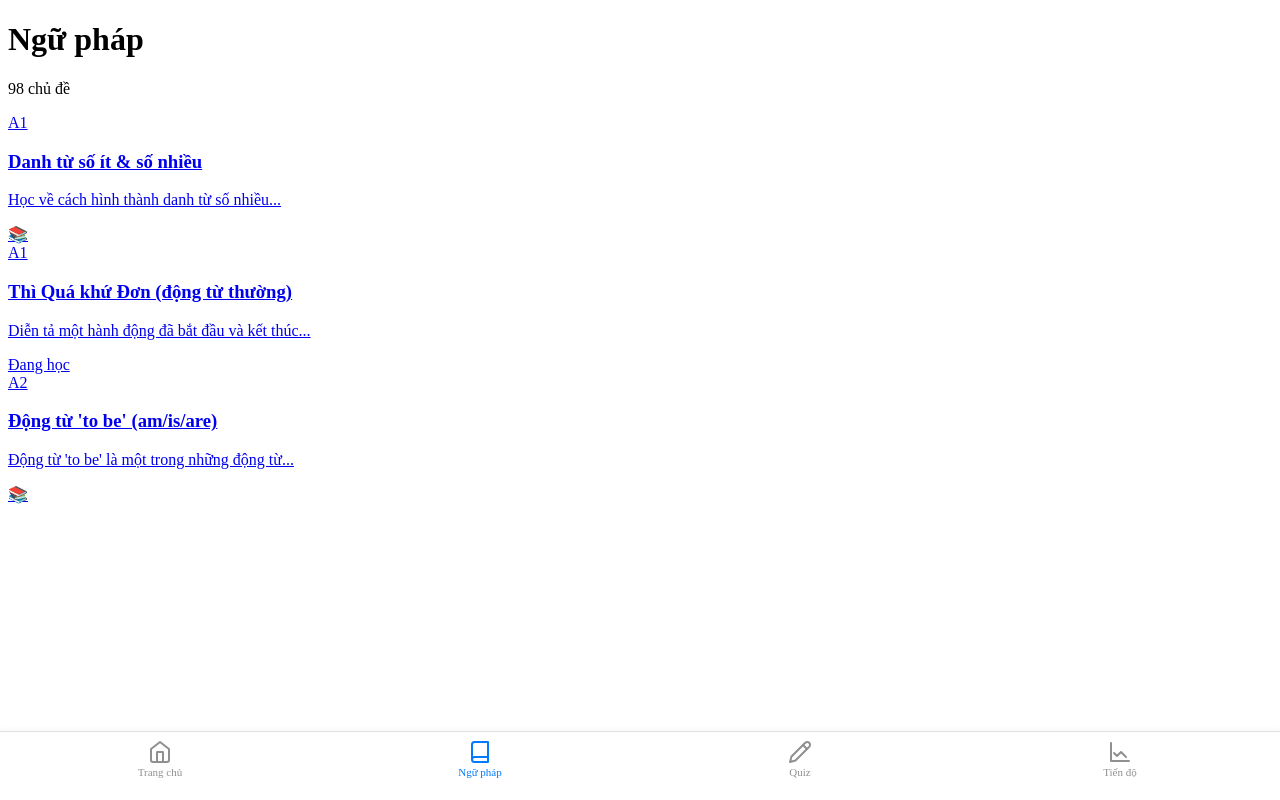
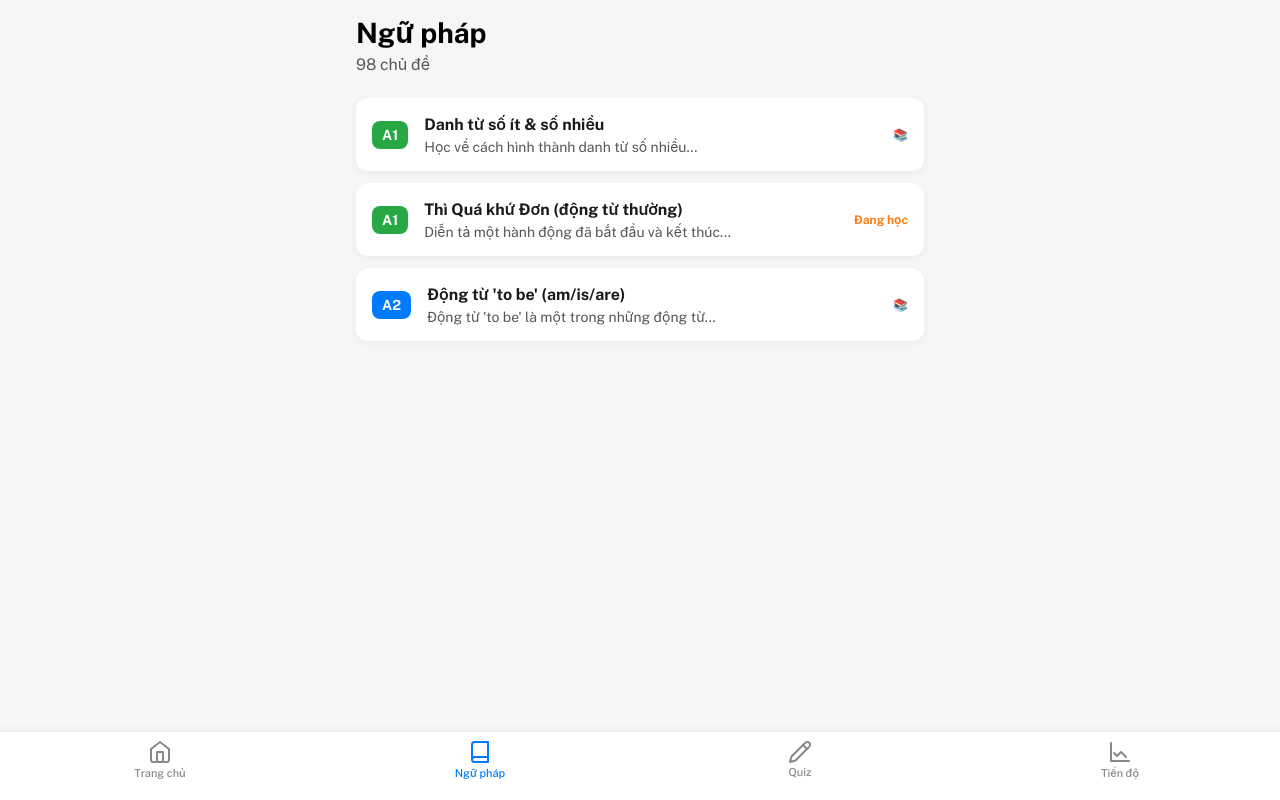
Before and after one commit to thanhduongnmc24-gif/Tienganh, a website: page public/index.html in a window 1280 px wide. Both pictures are taken after a click on the link "Ngữ pháp". Drawn offline with nearby package versions, Linux system fonts and the light colour scheme; no server answers.

Commit message:
Update style.css

```diff
--- a/public/style.css
+++ b/public/style.css
@@ -1,51 +1,202 @@
-/* --- BẮT ĐẦU CSS CHO CẤU TRÚC ĐA TRANG --- */
-
-/* * 1. Ẩn tất cả các "page" theo mặc định
- * Chúng ta sẽ dùng 70px để chừa chỗ cho thanh tab bar ở dưới
- */
+/* --- THIẾT LẬP CHUNG & PHÔNG CHỮ --- */
 body {
-  padding-bottom: 70px; /* Chừa khoảng trống cho nav bar */
+  /* Dùng phông chữ Public Sans mới */
+  font-family: "Public Sans", -apple-system, BlinkMacSystemFont, "Segoe UI", Roboto, Helvetica, Arial, sans-serif;
+  background-color: #f4f7f6; /* Màu nền xám rất nhẹ */
+  color: #1a1a1a; /* Màu chữ đen đậm */
+  margin: 0;
+  padding: 0;
+  /* Chừa 70px cho thanh tab bar ở dưới */
+  padding-bottom: 70px;
 }
 
-.page {
-  display: none; /* Ẩn tất cả các trang */
+/* Container chính giữ nội dung */
+.container {
+  width: 100%;
+  max-width: 600px;
+  /* Padding 16px cho mobile, 20px cho desktop */
+  padding: 16px;
+  box-sizing: border-box;
+  margin: 0 auto; /* Tự động căn giữa */
 }
 
-/* 2. Chỉ hiện trang có class "active" */
-.page.active {
-  display: block; /* Hiện trang được chọn */
+/* --- ĐỊNH DẠNG HEADER (TIÊU ĐỀ) --- */
+header {
+  margin-bottom: 24px;
+}
+
+header h1 {
+  font-size: 28px;
+  font-weight: 700;
+  color: #000;
+  margin: 0 0 4px 0;
+}
+
+header p {
+  font-size: 16px;
+  color: #555; /* Màu xám đậm hơn */
+  margin: 0;
+}
+
+/* --- ĐỊNH DẠNG THẺ (CARD) CHUNG --- */
+.card {
+  background-color: #ffffff;
+  border-radius: 16px; /* Bo góc nhiều hơn */
+  padding: 20px;
+  box-shadow: 0 4px 12px rgba(0, 0, 0, 0.04); /* Bóng mờ đẹp hơn */
+  margin-bottom: 16px;
+}
+
+.card h3 {
+  font-size: 14px;
+  font-weight: 600;
+  color: #6c757d;
+  margin: 0 0 12px 0; /* Tăng khoảng cách dưới */
+  text-transform: uppercase;
+  letter-spacing: 0.5px; /* Giãn cách chữ */
+}
+
+.card p {
+  font-size: 16px;
+  color: #1a1a1a;
+  margin: 0;
+  line-height: 1.6; /* Giãn dòng cho dễ đọc */
+}
+
+/* (MỚI) Định dạng cho nội dung Markdown từ Gemini */
+.markdown-content p.loading-text {
+  font-style: italic;
+  color: #555;
+}
+.markdown-content p {
+  margin-bottom: 12px;
+  line-height: 1.6;
+}
+.markdown-content h3 {
+  font-size: 18px;
+  margin-top: 20px;
+  margin-bottom: 10px;
+}
+
+/* --- (MỚI) ĐỊNH DẠNG TRANG NGỮ PHÁP --- */
+.list-container {
+  display: flex;
+  flex-direction: column;
+  gap: 12px; /* Khoảng cách giữa các mục */
+}
+
+.list-item-card {
+  display: flex;
+  align-items: center;
+  justify-content: space-between;
+  background-color: #fff;
+  border-radius: 12px;
+  padding: 16px;
+  box-shadow: 0 2px 8px rgba(0, 0, 0, 0.05);
+  text-decoration: none; /* Bỏ gạch chân link */
+  color: inherit; /* Lấy màu chữ của cha */
+  transition: transform 0.2s ease, box-shadow 0.2s ease;
+  -webkit-tap-highlight-color: transparent; /* Tắt highlight khi nhấn */
+}
+
+/* Hiệu ứng khi nhấn vào (trên desktop) */
+.list-item-card:hover {
+  transform: translateY(-2px);
+  box-shadow: 0 4px 12px rgba(0, 0, 0, 0.08);
+}
+
+.item-content {
+  display: flex;
+  align-items: center;
+  gap: 16px; /* Khoảng cách giữa tag và chữ */
+}
+
+.item-text h3 {
+  font-size: 16px;
+  font-weight: 600;
+  margin: 0 0 4px 0;
+  color: #1a1a1a;
+}
+
+.item-text p {
+  font-size: 14px;
+  margin: 0;
+  color: #555;
+}
+
+/* Định dạng tag level (A1, A2) */
+.level-tag {
+  flex-shrink: 0; /* Không bị co lại */
+  font-size: 14px;
+  font-weight: 700;
+  padding: 6px 10px;
+  border-radius: 8px;
+  color: #fff;
+}
+.level-tag.a1 {
+  background-color: #28a745; /* Màu xanh lá */
+}
+.level-tag.a2 {
+  background-color: #007bff; /* Màu xanh dương */
+}
+
+/* Định dạng trạng thái (icon hoặc chữ) */
+.item-status {
+  font-size: 12px;
+  font-weight: 500;
+  color: #6c757d;
+}
+
+.item-status.in-progress {
+  color: #fd7e14; /* Màu cam cho "Đang học" */
+  font-weight: 700;
 }
 
 
-/* 3. Định dạng thanh Nav Bar cố định ở cuối */
+/* --- CẤU TRÚC ĐA TRANG & NAV BAR (Giữ nguyên) --- */
+
+/* 1. Ẩn/hiện trang */
+body {
+  padding-bottom: 70px;
+}
+.page {
+  display: none;
+}
+.page.active {
+  display: block;
+}
+
+/* 2. Định dạng thanh Nav Bar */
 .nav-bottom {
   display: flex;
-  justify-content: space-around; /* Căn đều các nút */
-  align-items: flex-start; /* Căn icon/chữ lên trên */
-  position: fixed; /* Cố định ở cuối màn hình */
+  justify-content: space-around;
+  align-items: flex-start;
+  position: fixed;
   bottom: 0;
   left: 0;
   right: 0;
-  height: 60px; /* Chiều cao thanh nav */
-  padding-top: 8px; /* Khoảng cách từ mép trên thanh nav đến icon */
+  height: 60px;
+  padding-top: 8px;
   background-color: #ffffff;
-  border-top: 1px solid #e0e0e0;
-  box-shadow: 0 -2px 5px rgba(0, 0, 0, 0.03);
+  /* Thêm đường viền và bóng mờ tinh tế hơn */
+  border-top: 1px solid #e9ecef;
+  box-shadow: 0 -2px 8px rgba(0, 0, 0, 0.04);
   z-index: 1000;
 }
 
-/* 4. Định dạng từng nút (link) trong nav bar */
+/* 3. Định dạng nút (link) trong nav bar */
 .nav-link {
   display: flex;
-  flex-direction: column; /* Icon trên, chữ dưới */
+  flex-direction: column;
   align-items: center;
   justify-content: center;
-  flex: 1; /* Chia đều không gian */
-  color: #909090; /* Màu xám cho nút thường */
+  flex: 1;
+  color: #888; /* Màu xám cho nút thường (nhạt hơn) */
   text-decoration: none;
   font-size: 11px;
   font-weight: 500;
-  -webkit-tap-highlight-color: transparent; /* Tắt highlight khi nhấn trên mobile */
+  -webkit-tap-highlight-color: transparent;
+  transition: color 0.2s ease; /* Thêm hiệu ứng chuyển màu */
 }
 
 .nav-link svg {
@@ -54,8 +205,7 @@ body {
   margin-bottom: 2px;
 }
 
-/* 5. Định dạng nút "active" (được chọn) */
+/* 4. Định dạng nút "active" (được chọn) */
 .nav-link.active {
-  color: #007aff; /* Màu xanh dương (giống iOS) cho nút active */
+  color: #007aff; /* Màu xanh active */
 }
-/* --- KẾT THÚC CSS CHO CẤU TRÚC ĐA TRANG --- */
```
